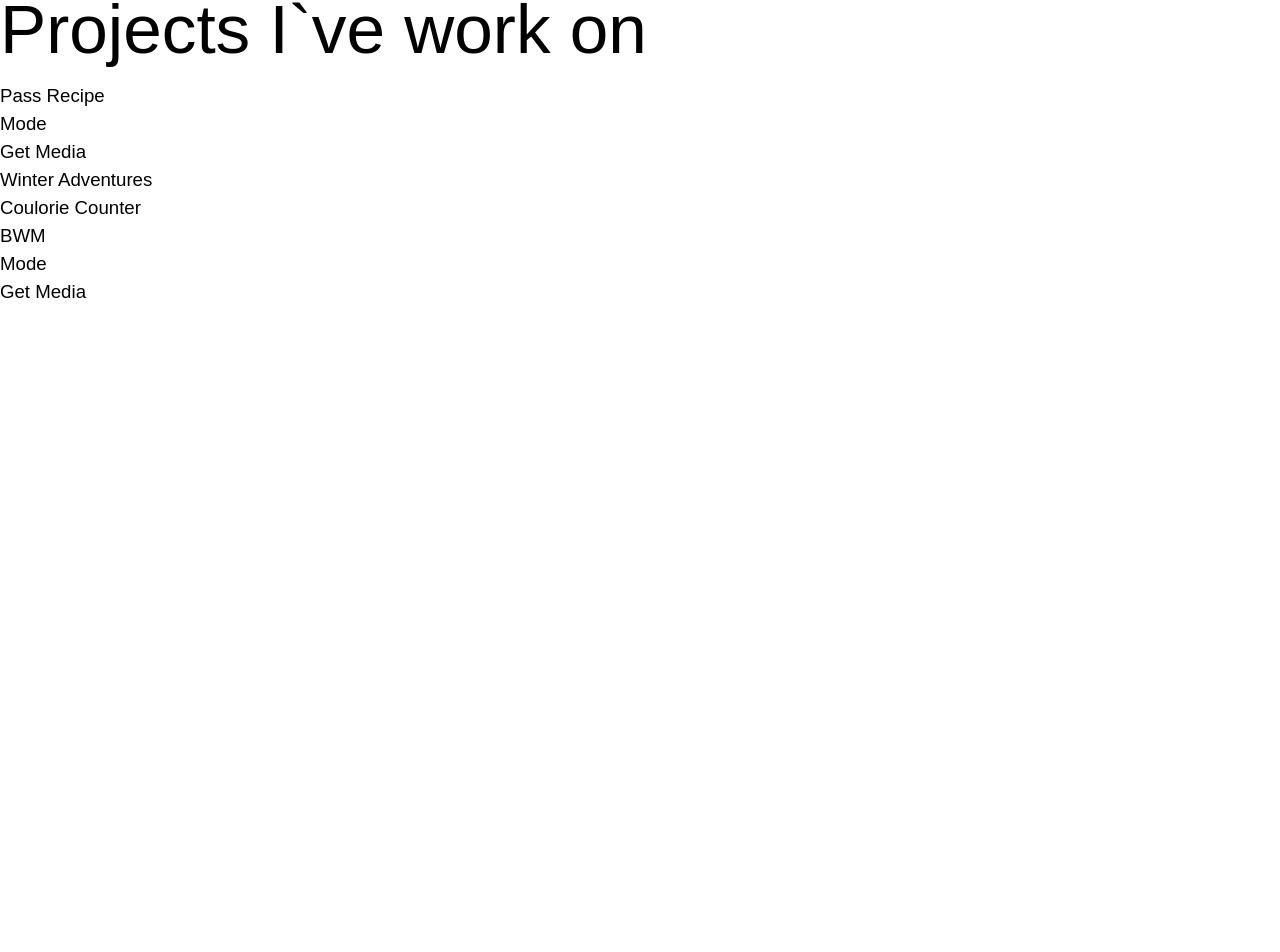
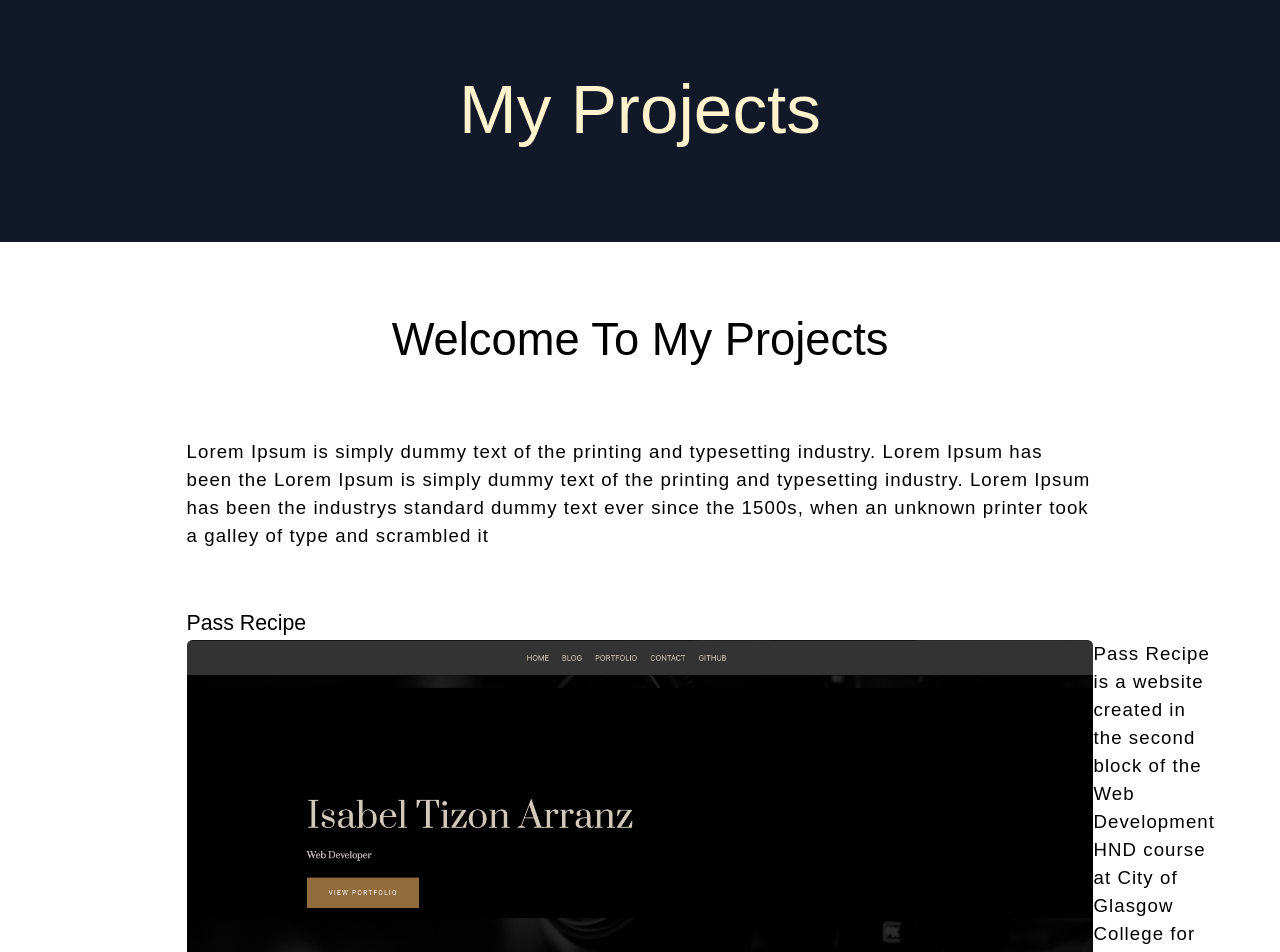
Before and after one commit to IsabelTizon/react-portfolio, a Next.js app: page /projects in a window 1280 px wide. Shown: the part 102-1054 px from the top of the page. Before the commit the page ends 800 px from the top, so only its background shows below. Built offline with nearby package versions, Linux system fonts and the light colour scheme.

Commit message:
projets page created

```diff
--- a/src/app/projects/page.js
+++ b/src/app/projects/page.js
@@ -1,4 +1,5 @@
 import Link from "next/link";
+import Image from "next/image";
 import { myProjects } from "../../components/projects";
 
 export const metadata = {
@@ -9,20 +10,61 @@ export const metadata = {
 export default function projects() {
 	return (
 		<main className="mt-[80px]">
-			<div className="tittle">
-				<h1>Projects I`ve work on</h1>
+			<div class="bg-gray-900  w-full p-10 md:p-42 lg:p-40 xl:p-[15rem] 2xl:p-[25rem]">
+				<div className="flex justify-center">
+					<h1 className="yellow-letters capitalize">
+						my projects
+					</h1>
+				</div>
 			</div>
+			<div className="flex justify-center">
+				<h2 className="capitalize p-10 md:p-42 lg:p-40 xl:p-[12rem] 2xl:p-[18rem]">
+					welcome to my projects
+				</h2>
+			</div>
+			<p className="pb-40 px-10 md:px-[15rem] lg:px-[25rem] xl:px-[35rem] 2xl:px-[55rem]">
+				Lorem Ipsum is simply dummy text of the printing and
+				typesetting industry. Lorem Ipsum has been the Lorem
+				Ipsum is simply dummy text of the printing and
+				typesetting industry. Lorem Ipsum has been the
+				industrys standard dummy text ever since the 1500s,
+				when an unknown printer took a galley of type and
+				scrambled it
+			</p>
 
-			<ul>
+			<div className="flex flex-col px-10 md:px-[15rem] lg:px-[25rem] xl:px-[35rem] 2xl:px-[55rem]">
 				{myProjects.map((projectsItem) => (
-					<Link
-						key={projectsItem.id}
-						href={`/projects/${projectsItem.id}`}
-					>
-						<li>{projectsItem.name}</li>
-					</Link>
+					<div className="" key={projectsItem.id}>
+						<h3>{projectsItem.name}</h3>
+						<div className="flex flex-row">
+							<Image
+								className="h-150 w-full object-containd rounded-t-2xl mb-10"
+								width={300}
+								height={300}
+								src={projectsItem.pic}
+								alt="project picture"
+							/>
+							<div className="">
+								<p>{projectsItem.description}</p>
+								<div className="flex flex-row">
+									<Link href="/contact">
+										<button className="text-black uppercase mustard p-3 rounded-md">
+											visit the site
+										</button>
+									</Link>
+									<Link
+										href={`/projects/${projectsItem.id}`}
+									>
+										<button className="text-black uppercase mustard p-3 rounded-md">
+											leave a comment
+										</button>
+									</Link>
+								</div>
+							</div>
+						</div>
+					</div>
 				))}
-			</ul>
+			</div>
 		</main>
 	);
 }
```
